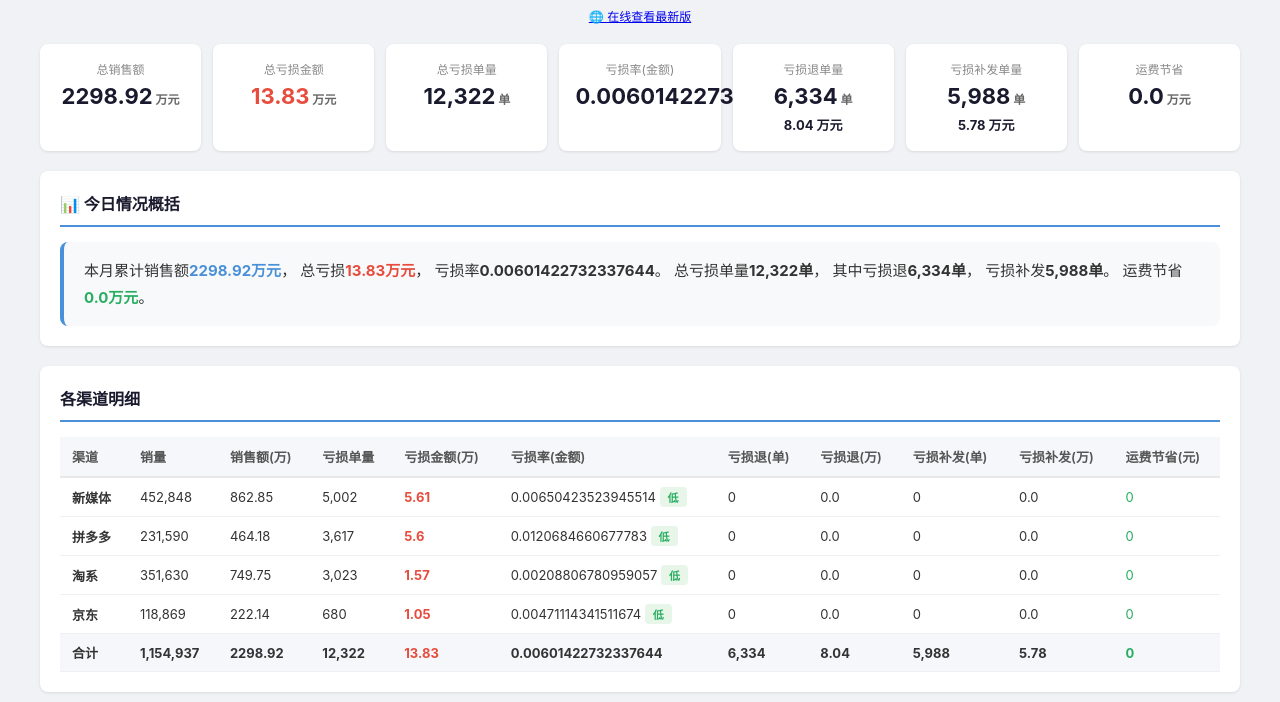
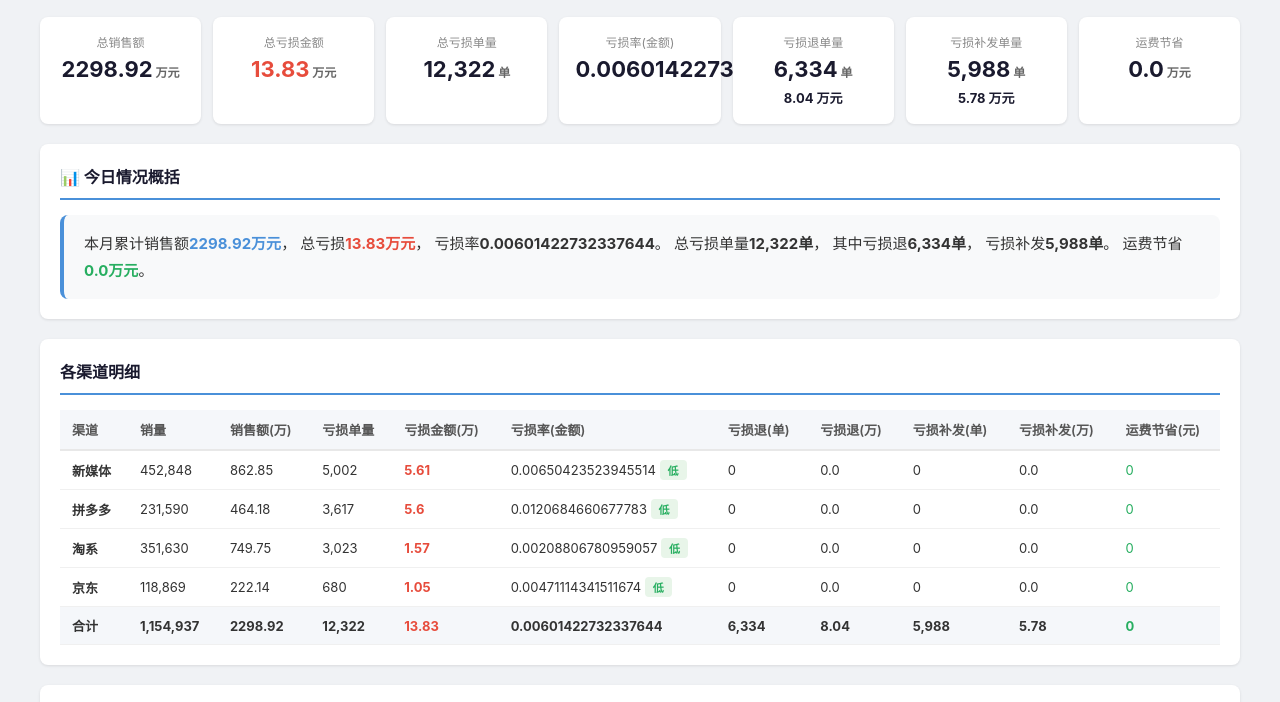
Before and after one commit to aaa123456-collab/aaa123456-collab, a plain HTML site: page loss_report_real.html in a window 1280 px wide. Shown: the part 83-785 px from the top of the page. Drawn offline with nearby package versions, Linux system fonts and the light colour scheme.

Commit message:
Update loss report 2026/07/01

```diff
--- a/loss_report_real.html
+++ b/loss_report_real.html
@@ -38,7 +38,7 @@ tr:hover { background: #fafbfc; }
 <div class="container">
 <h1>亏损数据分析报告</h1>
 <p class="subtitle">数据截止：2026/06/29 | 数据周期：2026/06/29</p>
-<p class="subtitle" style="margin-top:-10px; font-size:12px"><a href="﻿https://would-compatible-tuner-backgrounds.trycloudflare.com/loss_report_real.html" target="_blank">🌐 在线查看最新版</a></p>
+
 
 <div class="kpi-row">
 <div class="kpi-card"><div class="label">总销售额</div><div class="value">2298.92<span class="unit"> 万元</span></div></div>
```
